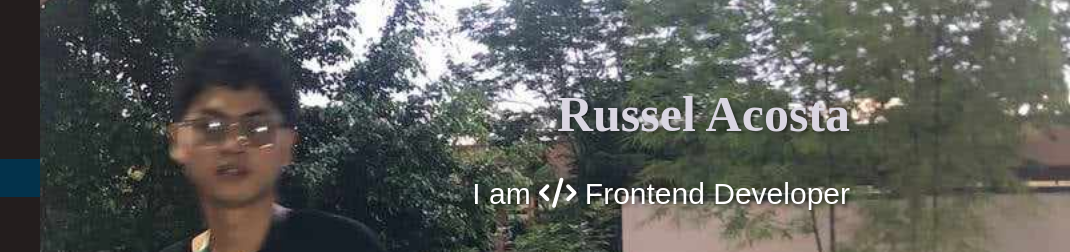
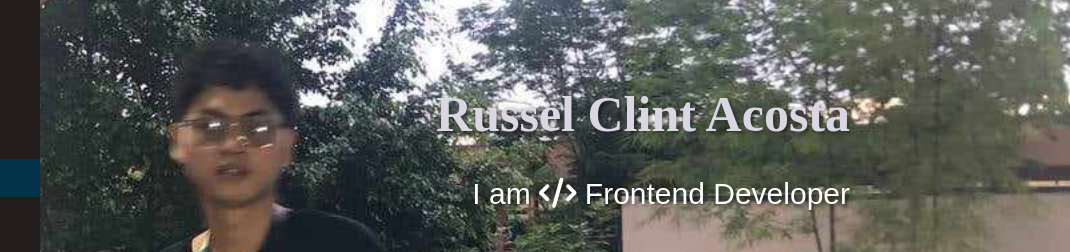
Before and after one commit to Russelclint/ImRusselclint, a plain HTML site: page index.html in a window 1280 px wide. Shown: the part 235-487 px from the top of the page, 210-1280 px from the left. Drawn offline with Linux system fonts and the light colour scheme.

Commit message:
Update index.html

```diff
--- a/index.html
+++ b/index.html
@@ -5,7 +5,6 @@
     <title>index</title>
     <link rel="stylesheet" type="text/css" href="styles.css">
     <link rel="stylesheet" href="https://cdnjs.cloudflare.com/ajax/libs/font-awesome/6.4.2/css/all.min.css">
-
 
     <script>
         // JavaScript code to highlight the active navigation link
@@ -46,6 +45,7 @@
         window.addEventListener("load", cycleProfessions);
     </script>
 </head>
+
 <body id="index">
     <aside class="sidebar">
         <img src="profile.jpg" alt="Russel Acosta" class="profile-image">
@@ -69,7 +69,7 @@
     </aside>
     <main>
         <div class="header">
-            <h1>Russel Acosta</h1>
+            <h1>Russel Clint Acosta</h1>
             <p><span id="profession">I am</span> <span id="changing-profession"></span></p>
         </div>
     </main>
```
